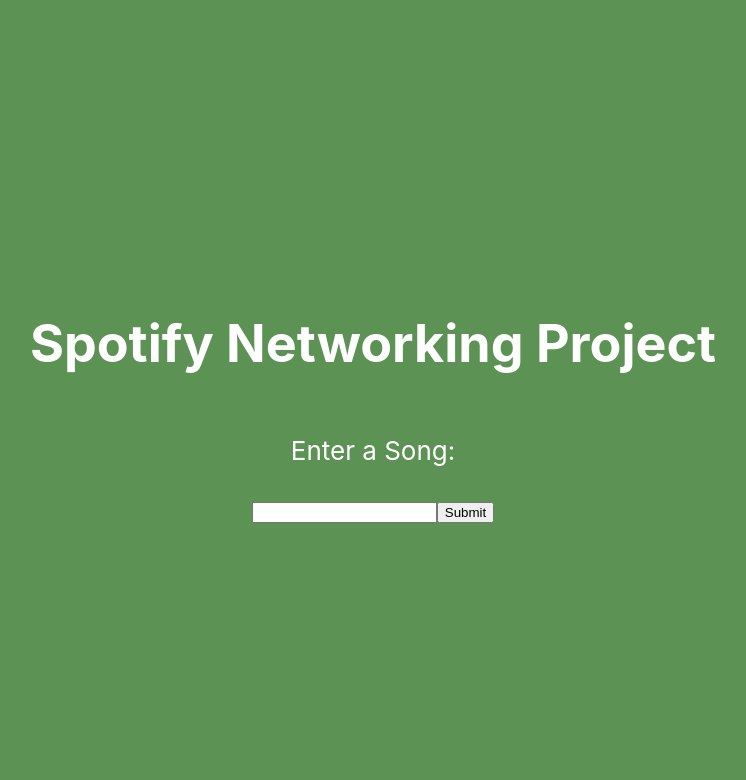
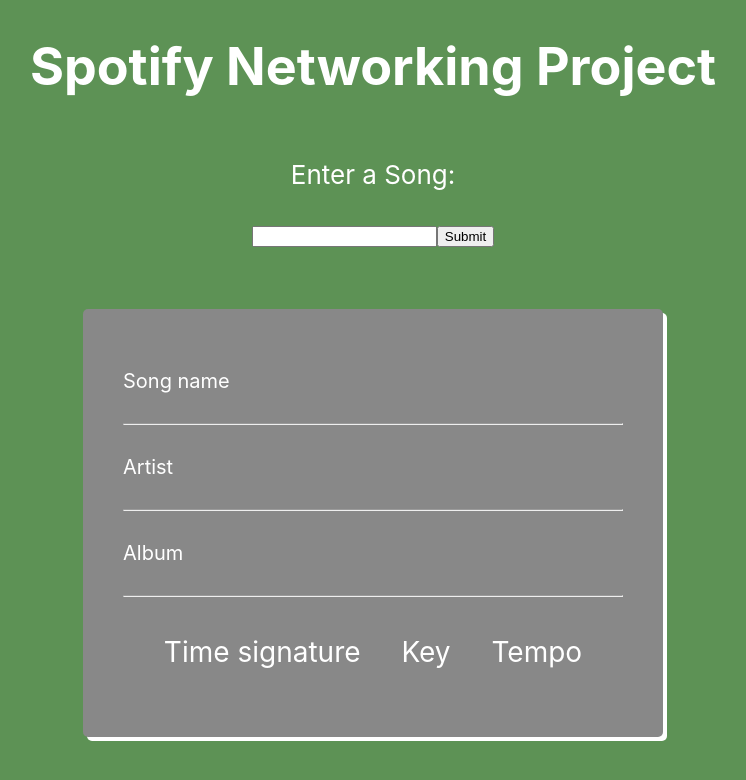
Before and after one commit to 0xYST/CNT4104_Group_Proj, a React (Vite) app in the folder react/: page / in a window 1280 px wide. Shown: the top 780 px of the page, without its empty margins (267-1013 px from the left). Built offline with nearby package versions, Linux system fonts and the light colour scheme.

Commit message:
Added card template

```diff
--- a/react/src/App.css
+++ b/react/src/App.css
@@ -12,3 +12,30 @@
   font-size: calc(10px + 2vmin);
   color: rgb(255, 255, 255);
 }
+
+
+.trackCard {
+  display: flex;
+  flex-direction: row;
+  flex-wrap: wrap;
+  padding: 2em;
+  background-color: #888;
+  max-width: 500px;
+  margin: auto;
+  border-radius: 5px;
+  box-shadow: 4px 4px;
+  font-size: 20px;
+}
+
+.trackCard hr {
+  width: 100%;
+  background-color: #888;
+}
+
+.keyTempo {
+  display: flex;
+  flex-direction: row;
+  justify-content: space-evenly;
+  font-size: 28px;
+  width: 100%;
+}
--- a/react/src/App.jsx
+++ b/react/src/App.jsx
@@ -13,7 +13,24 @@
         </label>
         <input type="submit" value="Submit" />
         </form>
+
+        <div className="trackCard">
+          <img id="albumCover"></img>
+          <p>Song name</p>
+          <hr/>
+          <p>Artist</p>
+          <hr/>
+          <p>Album</p>
+          <hr/>
+          <div className="keyTempo">
+            <p>Time signature</p>
+            <p>Key</p>
+            <p>Tempo</p>
+          </div>
+        </div>
+
       </header>
+
     </div>
   )
 }
```
